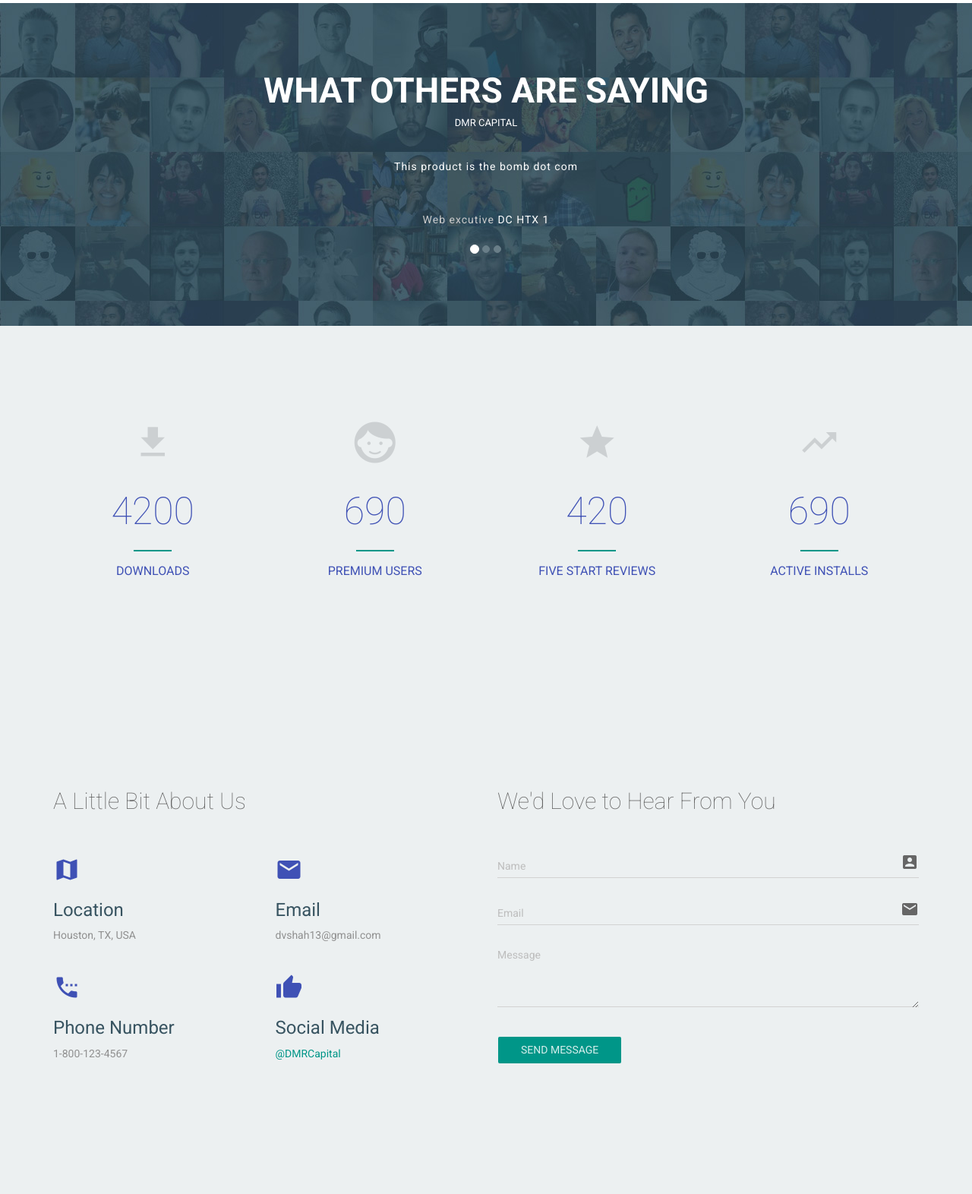
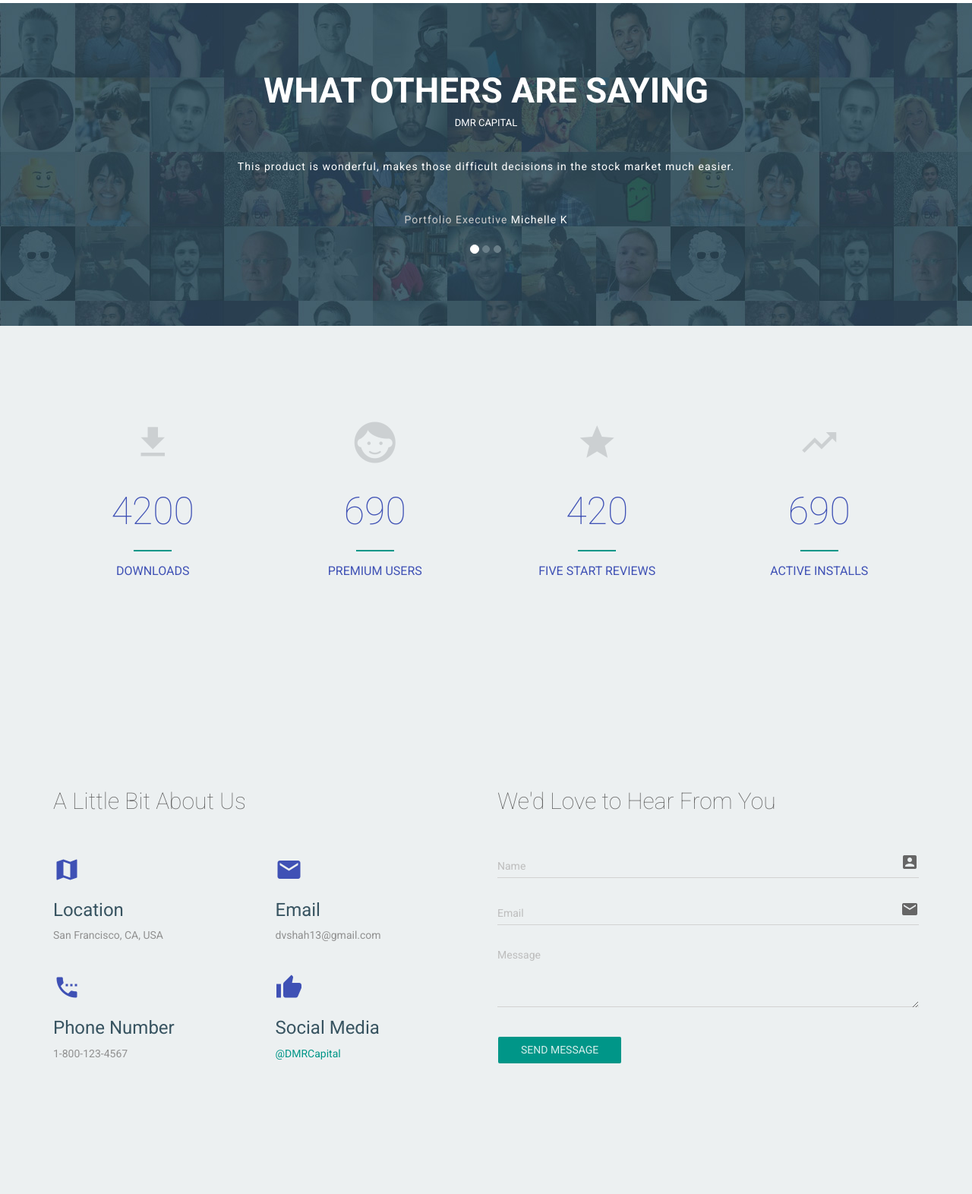
Before and after one commit to Dvshah13/Financial-Modeling, a Flask app: page / in a window 1280 px wide. Shown: the part 1261-2833 px from the top of the page at 76% size. Run offline with Flask 2, Linux system fonts and the light colour scheme; parts of the project's set-up code (start-up, migrations or seed data) failed here and were passed over; some libraries are stand-ins or nearby versions.

Commit message:
Front-end work

```diff
--- a/templates/index.html
+++ b/templates/index.html
@@ -136,21 +136,21 @@
               </ol>
               <div class="carousel-inner">
                 <div class="item active text-center">
-                  <p>This product is the bomb dot com</p>
+                  <p>This product is wonderful, makes those difficult decisions in the stock market much easier.</p>
                   <div class="meta">
-                    <p>Web excutive <span><a href="#">DC HTX 1</a></span></p>
+                    <p>Portfolio Executive <span><a href="#">Michelle K</a></span></p>
                   </div>
                 </div>
                 <div class="item text-center">
-                  <p>Those algos are lit!!</p>
+                  <p>Using the algorithms has aided my thought process and stock selection leading to greater return on investment.</p>
                   <div class="meta">
-                    <p>Web excutive <span><a href="#">DC HTX 1</a></span></p>
+                    <p>Portfolio Excutive <span><a href="#">Russell J</a></span></p>
                   </div>
                 </div>
                 <div class="item text-center">
-                  <p>Making it rain all day long!</p>
+                  <p>Recommend this to anyone who would like to use some of the tools the big boys on Wall Street utilize to make trading decisions.</p>
                   <div class="meta">
-                    <p>Web excutive <span><a href="#">DC HTX 1</a></span></p>
+                    <p>Stock Broker <span><a href="#">Peter B</a></span></p>
                   </div>
                 </div>
               </div>
@@ -228,7 +228,7 @@
                     <i class="mdi-maps-map"></i>
                   </div>
                   <h4>Location</h4>
-                  <p>Houston, TX, USA</p>
+                  <p>San Francisco, CA, USA</p>
                 </div>
               </div>
               <div class="col-md-6 col-sm-6">
--- a/templates/login.html
+++ b/templates/login.html
@@ -10,7 +10,7 @@
 <div class="container-fluid" id="account-login-container">
     <div class="row login-form-header-row">
         <div class="col-xs-12 header-row login-form-header typewriter-sm">
-            <h2>Log In</h2>
+            <h2>Member Login</h2>
         </div>
     </div>
     <div class="row messages">
--- a/templates/portfolio_dashboard.html
+++ b/templates/portfolio_dashboard.html
@@ -61,7 +61,7 @@ body {
 </div>
 <div id="mySidenav" class="sidenav">
   <a href="javascript:void(0)" class="closebtn" onclick="closeNav()">&times;</a>
-  <h3 class=navbar_name style="color: white">Hello Deepak!</h3>
+  <h3 class=navbar_name style="color: white">Hello {{ first_name }}!</h3>
   <a href="#" onclick="myAccFunc()">
   Your Portfolio <i class="fa fa-caret-down"></i>
   </button>
@@ -86,13 +86,11 @@ body {
   <div id="content">
   <div id='stockData1' class="hidden"><p> Basic Data </p>
       <table>
-      <thead>
         <tr>
         <th>Header 1</th>
         <th>Header 2</th>
         <th>Header 3</th>
         </tr>
-    </thead>
   </table>
 </div>
   <div id='stockData2' class="hidden"> <p> Twitter Sentiment </p></div>
--- a/templates/register.html
+++ b/templates/register.html
@@ -10,7 +10,7 @@
 <div class="container-fluid" id="account-signup-container">
     <div class="row signup-form-header-row">
         <div class="col-xs-12 header-row signup-form-header typewriter-sm">
-            <h2>Sign Up</h2>
+            <h2>Registration</h2>
         </div>
     </div>
      <div class="row messages">
```
Also changed, not shown: 1 other file.
